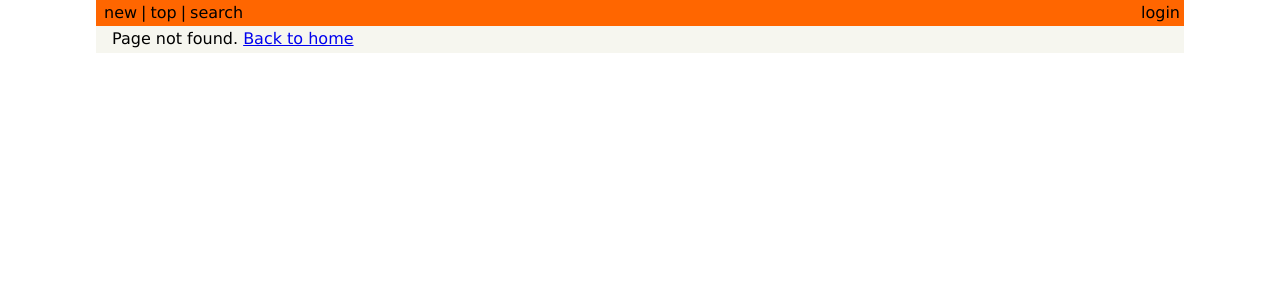
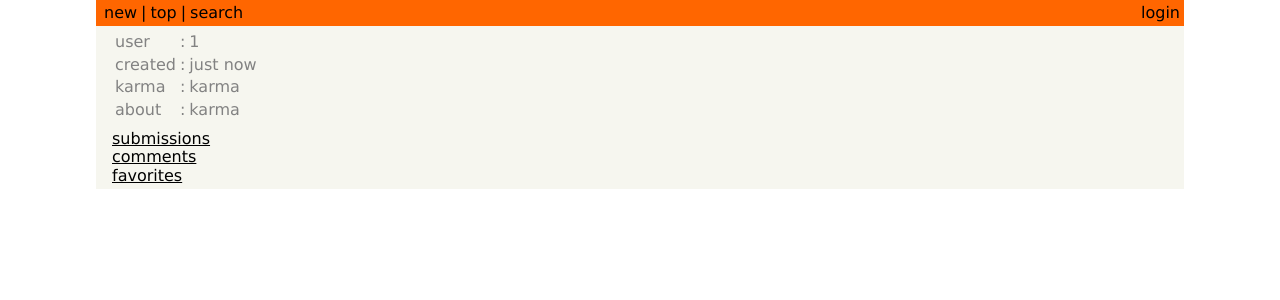
Before and after one commit to wzulfikar/hackernews-react-apollo, a React (Create React App) app: page /u/1 in a window 1280 px wide. Before the commit this address had no page. Shown: the top 300 px of the page. Built offline with nearby package versions, Linux system fonts and the light colour scheme; what subscriptions-transport-ws would draw is missing.

Commit message:
- added font-family - add link to user page in link component - added routes to user page, comments, submissions & favorites (WIP)

```diff
--- a/src/components/App.jsx
+++ b/src/components/App.jsx
@@ -10,6 +10,7 @@ import CreateLink from './CreateLink'
 import LinkList from './LinkList'
 import Login from './Login'
 import Search from './Search'
+import UserProfile from './UserProfile'
 
 class App extends Component {
   render() {
@@ -24,6 +25,10 @@ class App extends Component {
 			<Route exact path='/search' component={Search} />
 			<Route exact path='/top' component={LinkList} />
 			<Route exact path='/new/:page' component={LinkList} />
+			<Route exact path='/u/:username' component={UserProfile} />
+			<Route exact path='/u/:username/submissions' component={() => <div>WIP: submissions component</div>} />
+			<Route exact path='/u/:username/comments' component={() => <div>WIP: comments component</div>} />
+			<Route exact path='/u/:username/favorites' component={() => <div>WIP: favorites component</div>} />
 			<Route component={ () => <div>Page not found. <Link to='/'>Back to home</Link></div> } />
 		</Switch>
 		</div>
--- a/src/components/Link.jsx
+++ b/src/components/Link.jsx
@@ -1,9 +1,10 @@
 import React from 'react'
 import {graphql} from 'react-apollo'
 import gql from 'graphql-tag'
+import { Link as ReactLink } from 'react-router-dom'
 
 import {GC_USER_ID} from '../constants'
-import { noty, timeDifferenceForDate } from '../utils'
+import { noty, timeDifferenceForDate, strLimit } from '../utils'
 
 class Link extends React.Component {
 	state = {
@@ -21,11 +22,11 @@ class Link extends React.Component {
 		  	<div className="ml1">
 				<div>
   					<span className='pointer' title={this.props.link.url} onClick={ () => window.location.href = this.props.link.url }>{this.props.link.description}</span>
-  					&nbsp;(<a className='gray' href={this.props.link.url}>{this.props.link.url}</a>)
+  					&nbsp;<a className='gray no-underline f6' href={this.props.link.url}>({strLimit(this.props.link.url, 30)})</a>
 				</div>
 				<div className="f6 lh-copy gray">
-				{this.props.link.votes && `${this.props.link.votes.length} votes | `}
-				by {this.props.link.postedBy ? this.props.link.postedBy.name : 'Unknown'} · {timeDifferenceForDate(this.props.link.createdAt)}
+				{this.props.link.votes && `${this.props.link.votes.length} points ∙ `}
+				by {this.props.link.postedBy ? <ReactLink className='gray' to={`/u/${this.props.link.postedBy.name}`}>{this.props.link.postedBy.name}</ReactLink> : 'unknown'} {timeDifferenceForDate(this.props.link.createdAt)}
 				</div>
 		  	</div>
 			}
--- /dev/null
+++ b/src/components/UserProfile.jsx
@@ -0,0 +1,43 @@
+import React, { Component } from 'react'
+
+import { Link } from 'react-router-dom'
+import { timeDifferenceForDate } from '../utils'
+
+class UserProfile extends Component {
+  username = this.props.match.params.username
+  render() {
+    return (
+      <div className="w85">
+		<table className='gray'>
+			<tr>
+				<td>user</td>
+				<td>:</td>
+				<td>{this.username}</td>
+			</tr>
+			<tr>
+				<td>created</td>
+				<td>:</td>
+				<td>{timeDifferenceForDate(new Date)}</td>
+			</tr>
+			<tr>
+				<td>karma</td>
+				<td>:</td>
+				<td>karma</td>
+			</tr>
+			<tr>
+				<td>about</td>
+				<td>:</td>
+				<td>karma</td>
+			</tr>
+		</table>
+		<div className='mt2'>
+			<Link className='db black' to={`/u/${this.username}/submissions`}>submissions</Link>
+			<Link className='db black' to={`/u/${this.username}/comments`}>comments</Link>
+			<Link className='db black' to={`/u/${this.username}/favorites`}>favorites</Link>
+		</div>
+      </div>
+    );
+  }
+}
+
+export default UserProfile;
--- a/src/styles/App.css
+++ b/src/styles/App.css
@@ -1,3 +1,7 @@
+body {
+  font-family: Avenir, Verdana, Geneva, sans-serif;
+}
+
 .App {
   text-align: center;
 }
```
